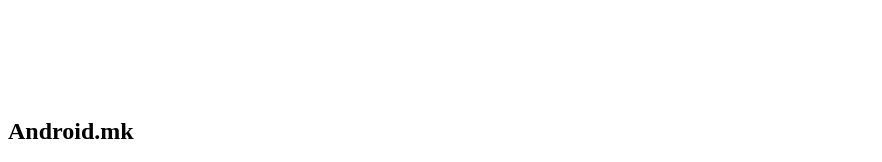
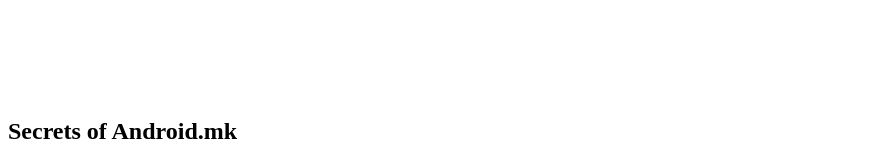
Before and after one commit to kareemn/android.mk, a plain HTML site: page index.html in a window 1280 px wide. Shown: the top 162 px of the page, without its empty margins (0-882 px from the left). Drawn offline with Linux system fonts and the light colour scheme.

Commit message:
secrets.

```diff
--- a/index.html
+++ b/index.html
@@ -19,7 +19,7 @@
 </script>
       <div id="qv-wrapper">
 <div id="qv">
-<h2>Android.mk</h2>
+<h2>Secrets of Android.mk</h2>
 <a name="toc">
 </a><ul><a name="toc">
 </a>
```
